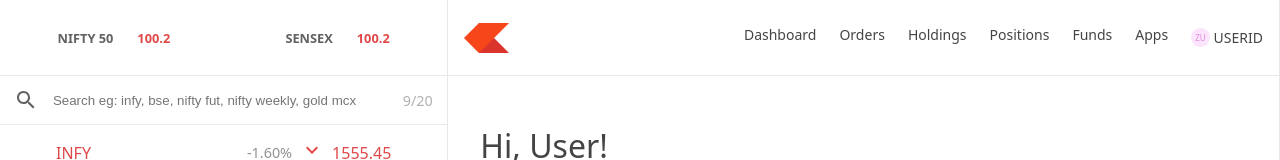
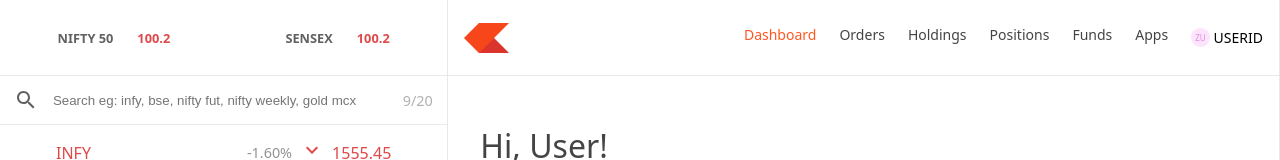
Before and after one commit to AustinVarshney/Zerodha-Project, a React (Vite) app in the folder dashboard/: page / in a window 1280 px wide. Shown: the top 160 px of the page. Built offline with nearby package versions, Linux system fonts and the light colour scheme.

Commit message:
Sticked on the problem of Active Navbar

```diff
--- a/dashboard/src/components/Menu.css
+++ b/dashboard/src/components/Menu.css
@@ -59,8 +59,15 @@
 
 .innerMenuDiv2 ul li a{
     text-decoration: none;
+    font-size: 14px;
+}
+
+.menu{
     color: #444444;
-    font-size: 14px;
+}
+
+.selected-menu{
+    color: #FF5722;
 }
 
 .innerMenuDiv2 ul li a:hover{
--- a/dashboard/src/components/Menu.jsx
+++ b/dashboard/src/components/Menu.jsx
@@ -1,8 +1,18 @@
-import React from 'react'
+import React, { useState } from 'react'
 import "./Menu.css"
 import logoImg from "../../src/assets/logo.png"
 
 const Menu = () => {
+  let [activeMenu, setActiveMenu] = useState(0);
+
+  const activeClass = (index) => {
+    setActiveMenu(index)
+    console.log(activeMenu)
+  }
+
+  const menu = "menu";
+  const selectedMenu = "selected-menu";
+
   return (
     <div className='outerMenuDiv'>
       <div className='innerMenuDiv1'>
@@ -10,12 +20,12 @@ const Menu = () => {
       </div>
       <div className='innerMenuDiv2'>
         <ul>
-          <li><a href="/">Dashboard</a></li>
-          <li><a href="/orders">Orders</a></li>
-          <li><a href="/holdings">Holdings</a></li>
-          <li><a href="/positions">Positions</a></li>
-          <li><a href="/funds">Funds</a></li>
-          <li><a href="/apps">Apps</a></li>
+          <li><a href="/" className={activeMenu===0 ? selectedMenu : menu} onClick={() => activeClass(0)}>Dashboard</a></li>
+          <li><a href="/orders" className={activeMenu===1 ? selectedMenu : menu} onClick={() => activeClass(1)}>Orders</a></li>
+          <li><a href="/holdings" className={activeMenu===2 ? selectedMenu : menu} onClick={() => activeClass(2)}>Holdings</a></li>
+          <li><a href="/positions" className={activeMenu===3 ? selectedMenu : menu} onClick={() => activeClass(3)}>Positions</a></li>
+          <li><a href="/funds" className={activeMenu===4 ? selectedMenu : menu} onClick={() => activeClass(4)}>Funds</a></li>
+          <li><a href="/apps" className={activeMenu===5 ? selectedMenu : menu} onClick={() => activeClass(5)}>Apps</a></li>
           <li><a>
             <div>
               ZU
```
